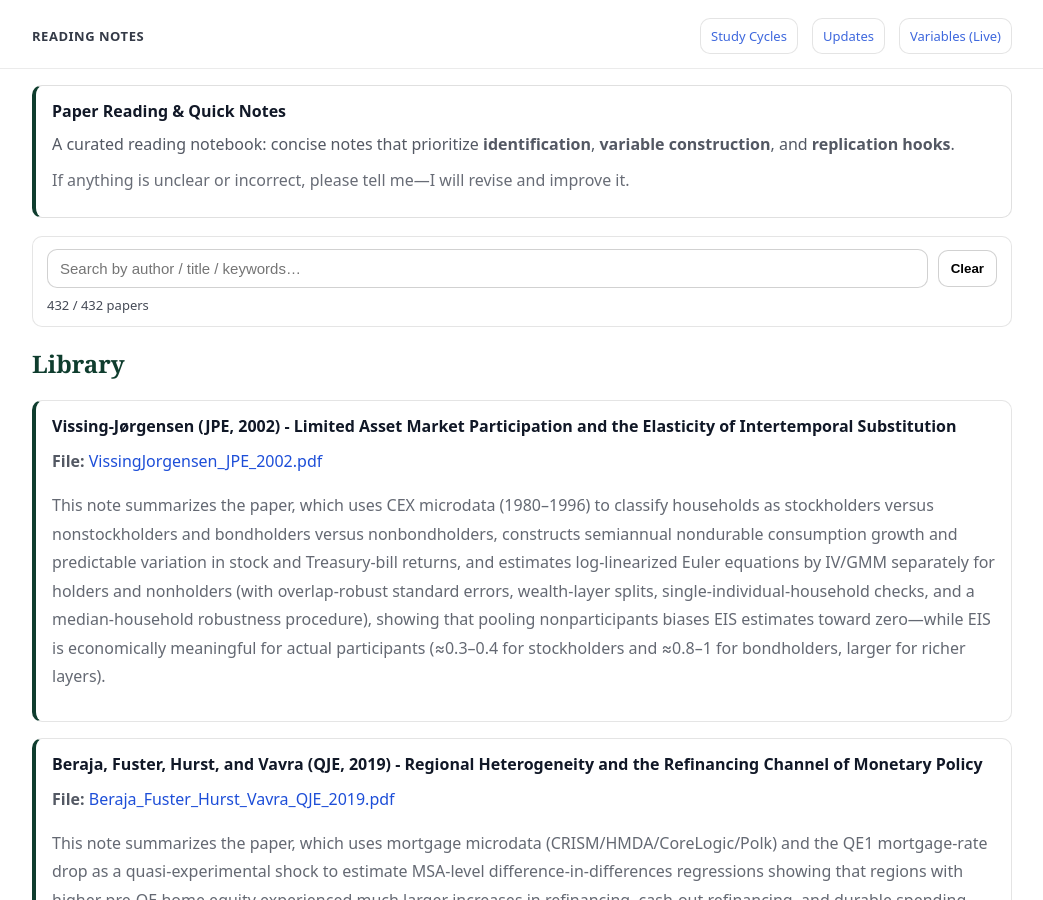
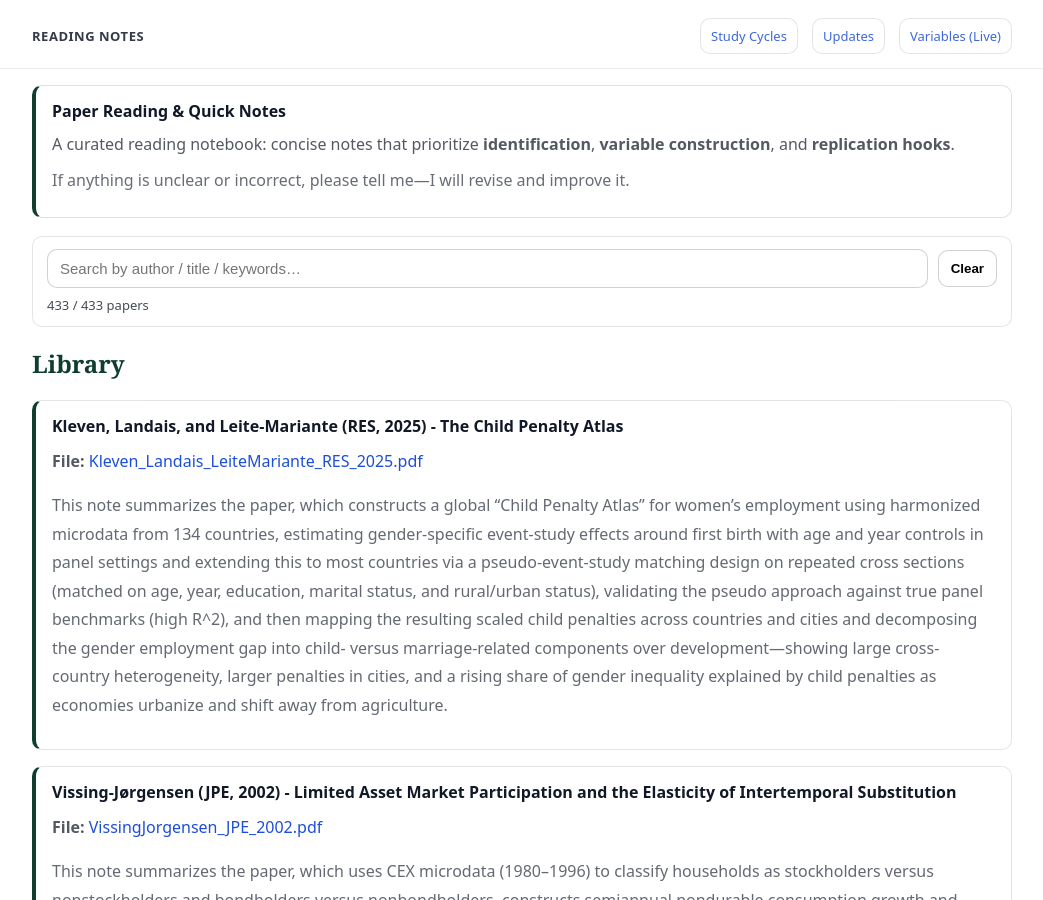
Before and after one commit to yaxinzn/study-archive, a Jekyll site: the page built from reading/index.md, in a window 1280 px wide and 900 px high. Shown: the whole window, without its empty margins (118-1161 px from the left). Built offline with Jekyll 4.4.1, drawn with Linux system fonts in a browser that asks for light colours.

Commit message:
Reading: add/update Kleven_Landais_LeiteMariante_RES_2025.pdf

```diff
--- a/_data/reading.yml
+++ b/_data/reading.yml
@@ -1,3 +1,7 @@
+- title: "Kleven, Landais, and Leite-Mariante (RES, 2025) - The Child Penalty Atlas"
+  file: "Kleven_Landais_LeiteMariante_RES_2025.pdf"
+  desc: "This note summarizes the paper, which constructs a global “Child Penalty Atlas” for women’s employment using harmonized microdata from 134 countries, estimating gender-specific event-study effects around first birth with age and year controls in panel settings and extending this to most countries via a pseudo-event-study matching design on repeated cross sections (matched on age, year, education, marital status, and rural/urban status), validating the pseudo approach against true panel benchmarks (high R^2), and then mapping the resulting scaled child penalties across countries and cities and decomposing the gender employment gap into child- versus marriage-related components over development—showing large cross-country heterogeneity, larger penalties in cities, and a rising share of gender inequality explained by child penalties as economies urbanize and shift away from agriculture."
+
 - title: "Vissing-Jørgensen (JPE, 2002) - Limited Asset Market Participation and the Elasticity of Intertemporal Substitution"
   file: "VissingJorgensen_JPE_2002.pdf"
   desc: "This note summarizes the paper, which uses CEX microdata (1980–1996) to classify households as stockholders versus nonstockholders and bondholders versus nonbondholders, constructs semiannual nondurable consumption growth and predictable variation in stock and Treasury-bill returns, and estimates log-linearized Euler equations by IV/GMM separately for holders and nonholders (with overlap-robust standard errors, wealth-layer splits, single-individual-household checks, and a median-household robustness procedure), showing that pooling nonparticipants biases EIS estimates toward zero—while EIS is economically meaningful for actual participants (≈0.3–0.4 for stockholders and ≈0.8–1 for bondholders, larger for richer layers)."
```
Also changed, not shown: 1 other file.
